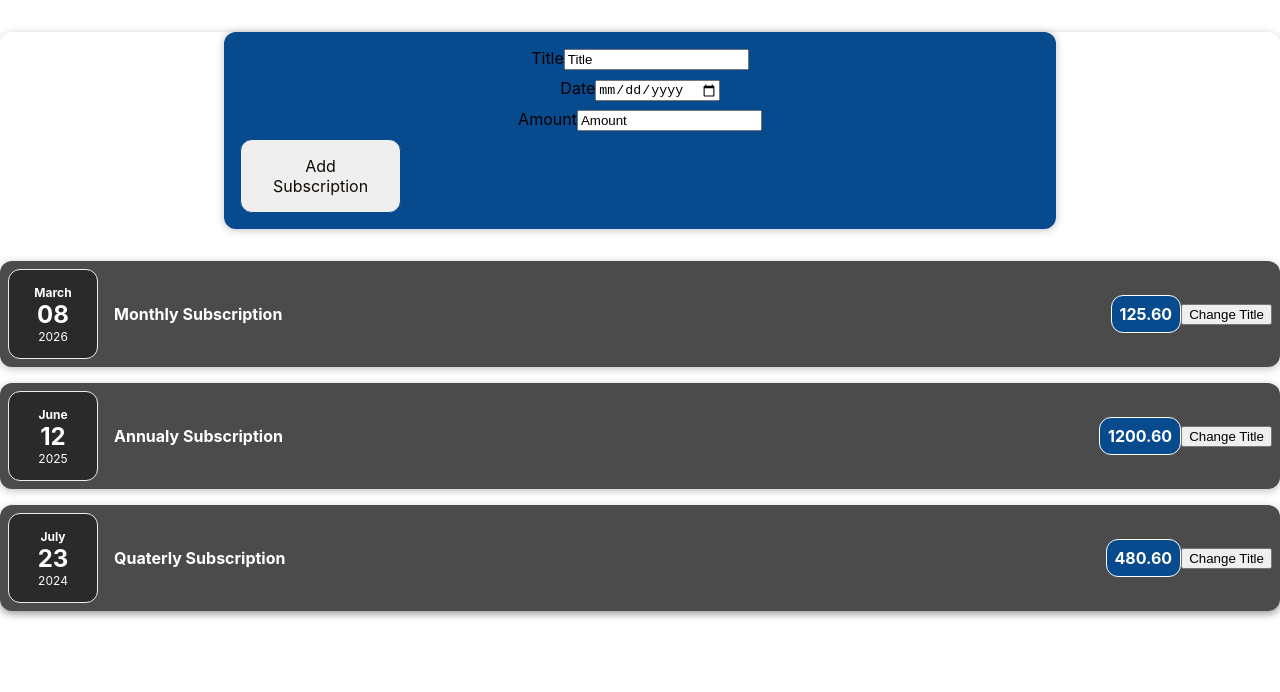
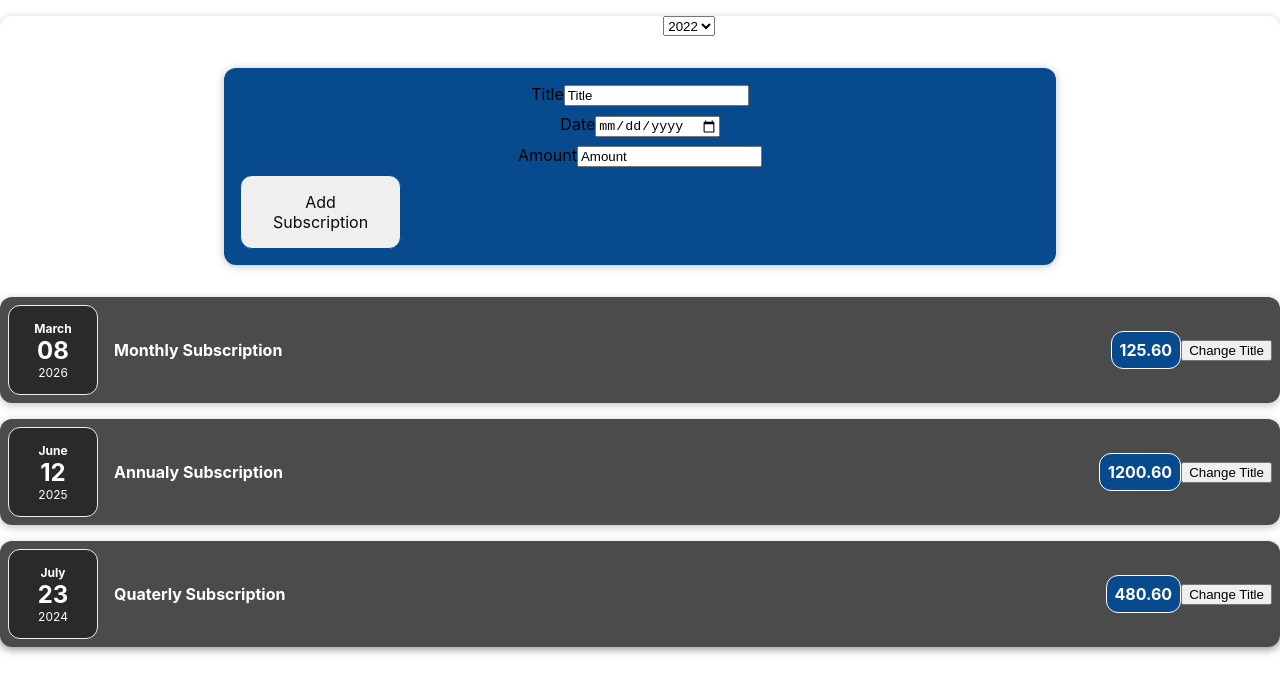
Before and after one commit to stkora/React-Basic-2.0, a React (Create React App) app in the folder my-app/: page / in a window 1280 px wide. Shown: the top 692 px of the page. Built offline with nearby package versions, Linux system fonts and the light colour scheme.

Commit message:
Some filter element add

```diff
--- a/my-app/src/App.js
+++ b/my-app/src/App.js
@@ -1,8 +1,10 @@
+import { useState } from 'react';
 import logo from './logo.svg';
 import './App.css';
 import Subscription from './components/Subscription';
 import Container from './templates/Container';
 import NewSubscription from './components/NewSubscription/NewSubscription';
+import Filter from './components/Filter';
 // import React from 'react';
  const App =()=> {
 
@@ -26,17 +28,24 @@
       amount: '480.60'
      }
   ]
-
+   const [filterData,setFilterData] = useState();
    const addAddSubscriptionHandler =(data) =>{
     subscriptions.push(data)
     console.log("on add subscription",data)
    }
+   const filterChangeHandler =(data) => {
+    setFilterData(data);
+    console.log("filter change Handler",data)
+   }
+
+
 
   return (
 
 
     // React.createElement('div',{},React.createElement('h2',{},'Lets start!'))
     <Container>
+      <Filter onFilterChange={filterChangeHandler}/>
 
     <NewSubscription onAddSubscription = {addAddSubscriptionHandler}/>
     <Subscription date={subscriptions[0].date}  title={subscriptions[0].title}  amount={subscriptions[0].amount}/>
--- a/my-app/src/components/Filter.css
+++ b/my-app/src/components/Filter.css
@@ -0,0 +1,15 @@
+.filter {
+    color: white;
+    padding: 0 1rem;
+}
+.filter_control {
+    display: flex;
+    text-align: center;
+    width: 100%;
+    justify-content: center;
+    margin: 1rem 0;
+}
+.filter label {
+    font-weight: bold;
+    margin-bottom: 0.5rem;
+}
--- a/my-app/src/components/Filter.js
+++ b/my-app/src/components/Filter.js
@@ -1,11 +1,16 @@
-const =Filter =() => {
+import './Filter.css'
+const Filter =(props) => {
+    const onSelectHandler=(events) => {
+        console.log("on SelectHandler",events.target.value)
+        props.onFilterChange(events.target.value)
+    }
     return (
         <div className="filter">
            <div className="filter_control">
             <lebel>
                 Filter by year
             </lebel>
-            <select>
+            <select value={props.selectedFilter} onChange={onSelectHandler}>
                 <option value="2022">2022</option>
                 <option value="2021">2021</option>
                 <option value="2020">2020</option>
```
